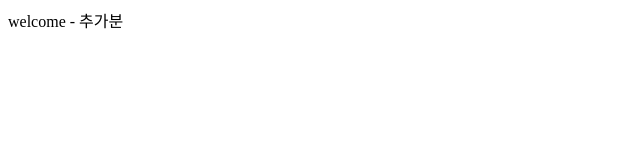
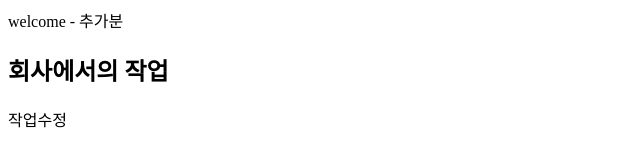
Before and after one commit to skssin00/230105, a plain HTML site: page index.html in a window 1280 px wide. Shown: the whole page, without its empty margins (0-640 px from the left). Drawn offline with Linux system fonts and the light colour scheme.

Commit message:
회사 end2

```diff
--- a/index.html
+++ b/index.html
@@ -8,5 +8,7 @@
 </head>
 <body>
     welcome - 추가분
+    <h2>회사에서의 작업</h2>
+    <p>작업수정</p>
 </body>
 </html>
```
